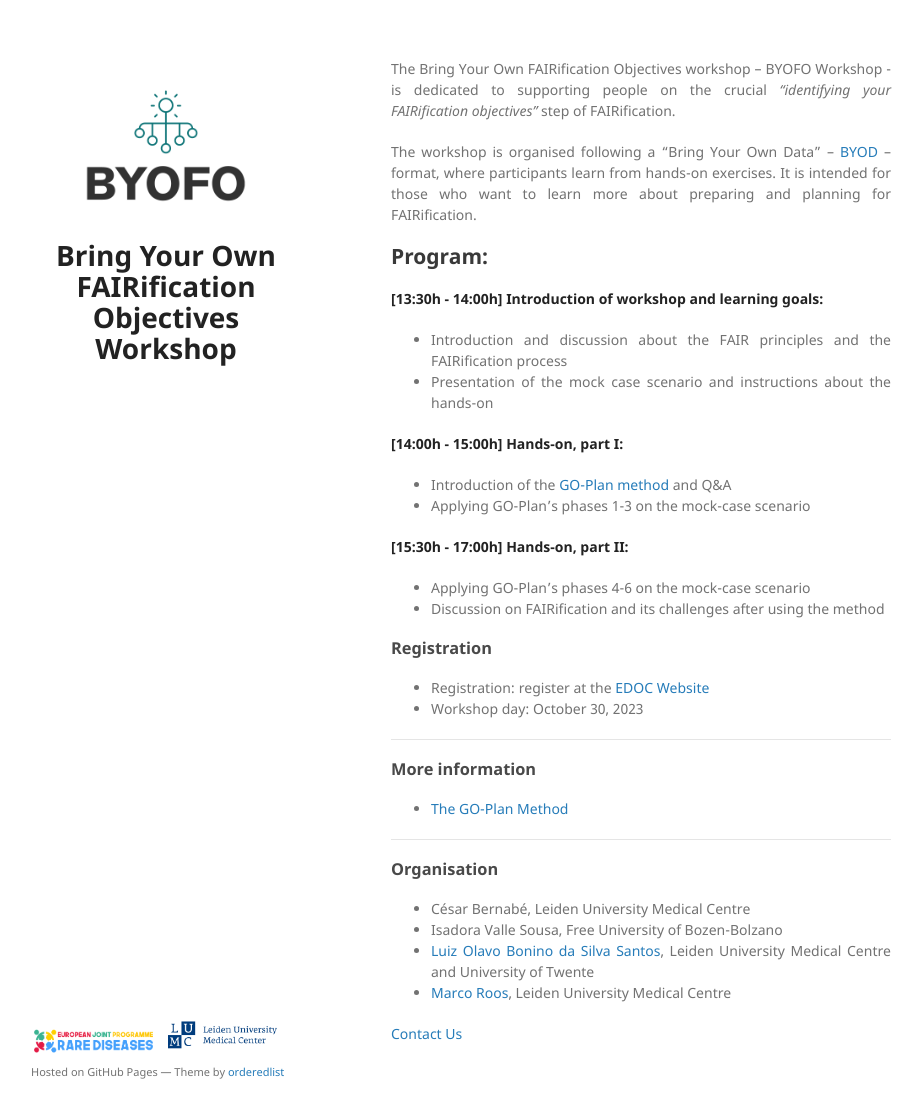
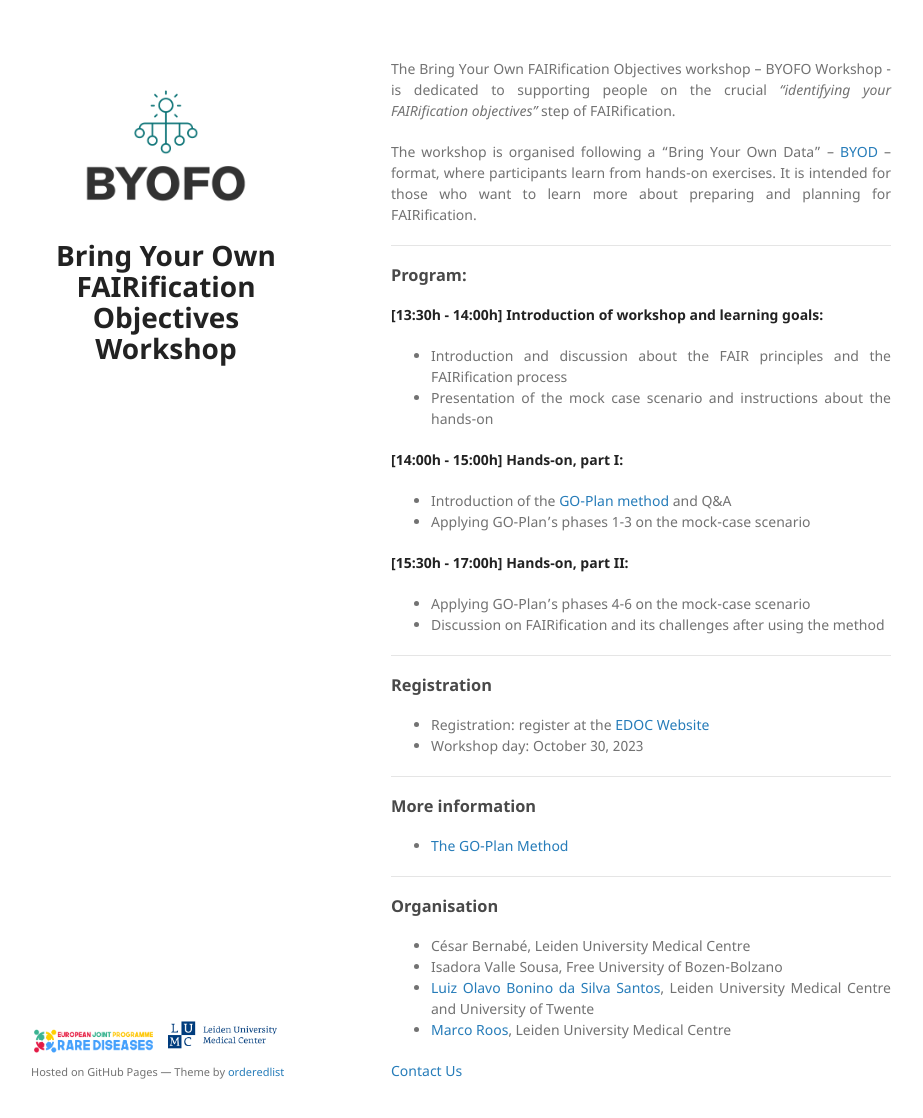
Before and after one commit to FAIRification-Planning/FAIRification-Planning.github.io, a Jekyll site: the page built from index.md, in a window 1280 px wide and 1151 px high. Shown: the top 1118 px of the window, without its empty margins (179-1102 px from the left). Built offline with Jekyll 4.4.1, drawn with Linux system fonts in a browser that asks for light colours; the repository's description, which GitHub fills in, is left out.

```diff
--- a/index.md
+++ b/index.md
@@ -6,7 +6,9 @@ The Bring Your Own FAIRification Objectives workshop – BYOFO Workshop - is ded
 
 The workshop is organised following a “Bring Your Own Data” – [BYOD](https://doi.org/10.5281/zenodo.8247728){:target="_blank"} – format, where participants learn from hands-on exercises. It is intended for those who want to learn more about preparing and planning for FAIRification.
 
-## Program:
+---
+
+### Program:
 
 **[13:30h - 14:00h] Introduction of workshop and learning goals:**
 * Introduction and discussion about the FAIR principles and the FAIRification process
@@ -20,6 +22,7 @@ The workshop is organised following a “Bring Your Own Data” – [BYOD](https
 * Applying GO-Plan's phases 4-6 on the mock-case scenario
 * Discussion on FAIRification and its challenges after using the method
 
+---
 
 <!-- The half-day workshop will take place at the [Enterprise Design, Operations and Computing (**EDOC 2023**) Conference](https://www.rug.nl/research/bernoulli/conf/edoc-2023/call-for-papers/){:target="_blank"}. -->
 
```
